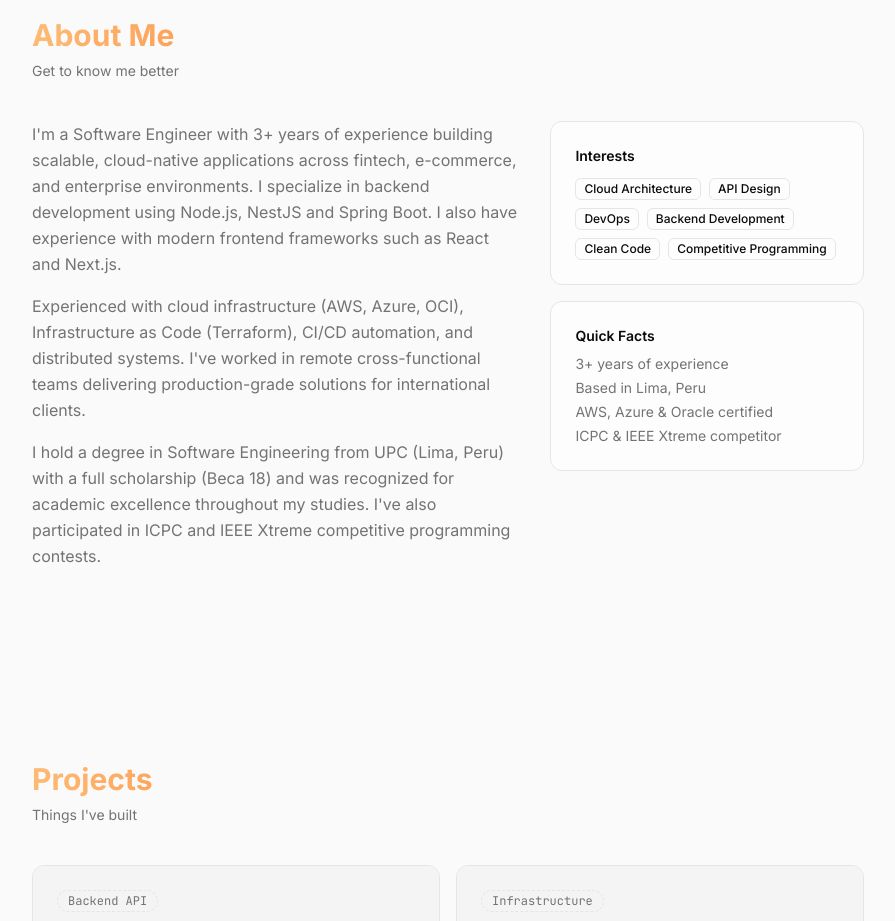
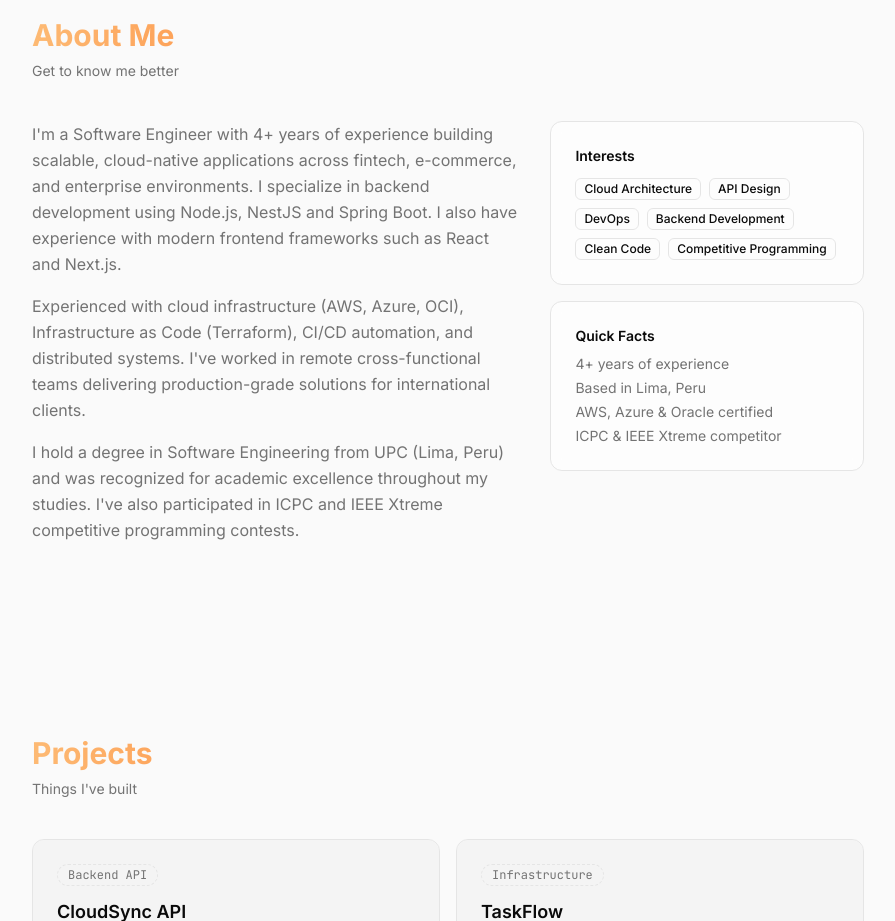
Before and after one commit to SebastianBran/portfolio, a React (Vite) app: page / in a window 1280 px wide. Shown: the part 880-1801 px from the top of the page, without its empty margins (192-1087 px from the left). Built offline with nearby package versions, Linux system fonts and the light colour scheme.

Commit message:
feat(about): update experience to reflect 4+ years in AboutSection and SITE_CONFIG

```diff
--- a/src/components/about/about-section.tsx
+++ b/src/components/about/about-section.tsx
@@ -20,7 +20,7 @@ export function AboutSection() {
       <div className="grid gap-8 md:grid-cols-5">
         <div className="space-y-4 md:col-span-3">
           <p className="text-[var(--muted-foreground)] leading-relaxed">
-            I'm a Software Engineer with 3+ years of experience building
+            I'm a Software Engineer with 4+ years of experience building
             scalable, cloud-native applications across fintech, e-commerce, and
             enterprise environments. I specialize in backend development using
             Node.js, NestJS and Spring Boot. I also have experience with modern
@@ -33,10 +33,9 @@ export function AboutSection() {
             delivering production-grade solutions for international clients.
           </p>
           <p className="text-[var(--muted-foreground)] leading-relaxed">
-            I hold a degree in Software Engineering from UPC (Lima, Peru) with a
-            full scholarship (Beca 18) and was recognized for academic
-            excellence throughout my studies. I've also participated in ICPC and
-            IEEE Xtreme competitive programming contests.
+            I hold a degree in Software Engineering from UPC (Lima, Peru) and was
+            recognized for academic excellence throughout my studies. I've also
+            participated in ICPC and IEEE Xtreme competitive programming contests.
           </p>
         </div>
         <div className="flex flex-col gap-4 md:col-span-2">
@@ -57,7 +56,7 @@ export function AboutSection() {
               Quick Facts
             </h3>
             <ul className="space-y-1 text-sm text-[var(--muted-foreground)]">
-              <li>3+ years of experience</li>
+              <li>4+ years of experience</li>
               <li>Based in Lima, Peru</li>
               <li>AWS, Azure & Oracle certified</li>
               <li>ICPC & IEEE Xtreme competitor</li>
--- a/src/lib/constants.ts
+++ b/src/lib/constants.ts
@@ -3,7 +3,7 @@ export const SITE_CONFIG = {
   title: "Software Engineer | Backend Developer | Cloud & DevOps",
   tagline: "Building scalable, cloud-native applications.",
   description:
-    "Software Engineer with 3+ years of experience building scalable, cloud-native applications across fintech, e-commerce, and enterprise environments.",
+    "Software Engineer with 4+ years of experience building scalable, cloud-native applications across fintech, e-commerce, and enterprise environments.",
   url: "https://estefanobran.dev",
   ogImage: "/og-image.png",
 };
--- a/src/routes/about.tsx
+++ b/src/routes/about.tsx
@@ -28,7 +28,7 @@ function AboutPage() {
       <SectionWrapper id="about-page" title="About Me">
         <div className="space-y-6">
           <p className="text-lg leading-relaxed text-[var(--muted-foreground)]">
-            Hi, I'm Estefano — a Software Engineer based in Lima, Peru, with 3+
+            Hi, I'm Estefano — a Software Engineer based in Lima, Peru, with 4+
             years of experience building scalable, cloud-native applications
             across fintech, e-commerce, and enterprise environments.
           </p>
```
